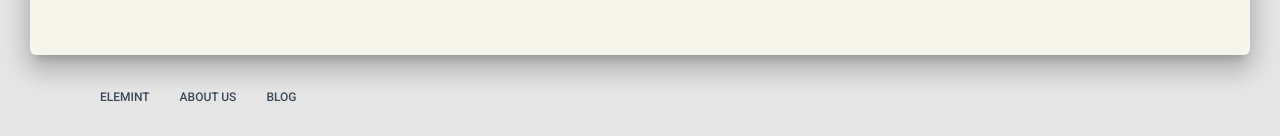
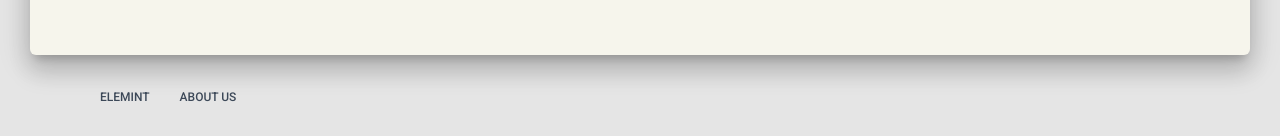
Before and after one commit to elemint-ai/website, a Next.js app: page /landing in a window 1280 px wide. Shown: the part 2555-2691 px from the top of the page. Built offline with nearby package versions, Linux system fonts and the light colour scheme.

Commit message:
Remove blog until needed.

```diff
--- a/components/Footer/Footer.tsx
+++ b/components/Footer/Footer.tsx
@@ -41,11 +41,11 @@ export default function Footer(props: any) {
                 About us
               </a>
             </ListItem>
-            <ListItem className={classes.inlineBlock}>
+            {/* <ListItem className={classes.inlineBlock}>
               <a href="/blog" className={classes.block}>
                 Blog
               </a>
-            </ListItem>
+            </ListItem> */}
             {/* <ListItem className={classes.inlineBlock}>
               <a
                 href="https://www.creative-tim.com/license?ref=njsmk-footer"
```
